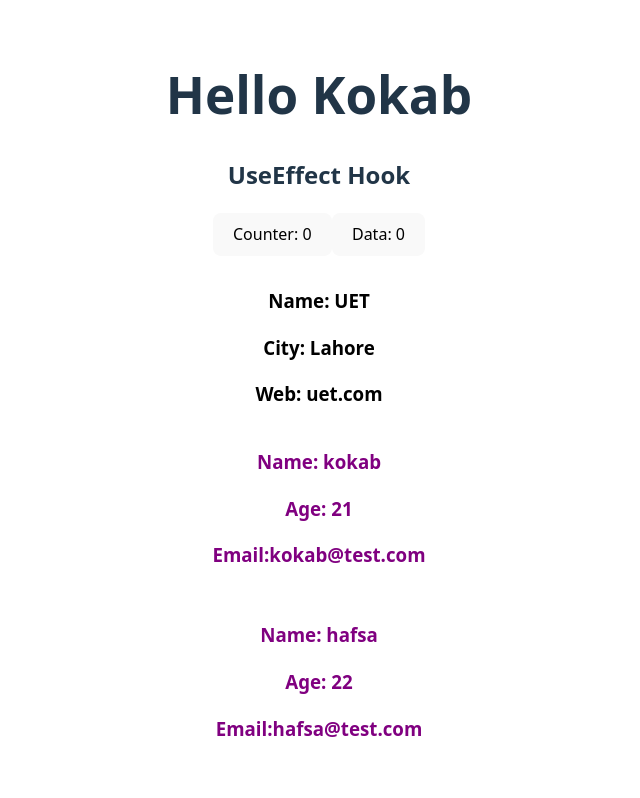
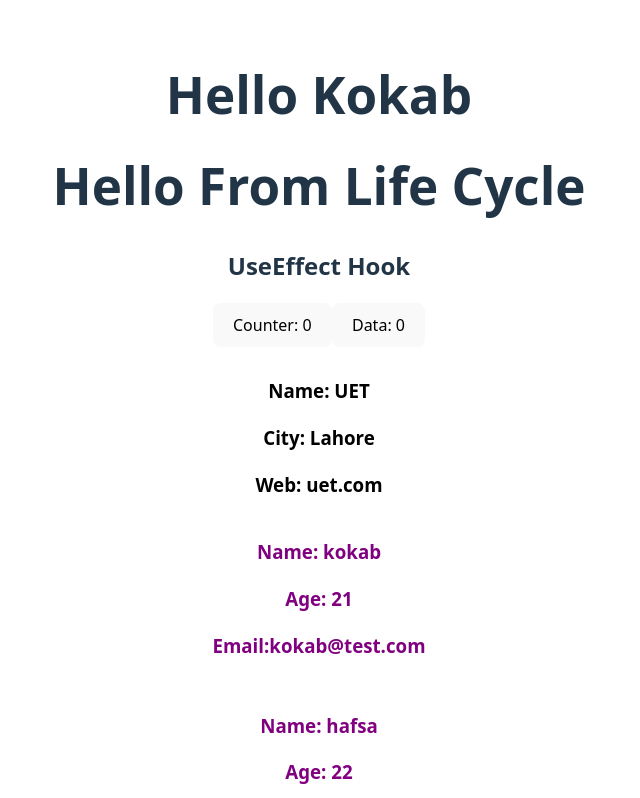
Before and after one commit to KokabNaveed/React, a React (Vite) app: page / in a window 1280 px wide. Shown: the top 798 px of the page, without its empty margins (321-961 px from the left). Built offline with nearby package versions, Linux system fonts and the light colour scheme.

Commit message:
Learning LifeCycle

```diff
--- a/src/App.jsx
+++ b/src/App.jsx
@@ -10,6 +10,7 @@ import Repeat from './RepeatComponent'
 import Clock from './Clock'
 import College from './College'
 import Effect from './useEffectHook'
+import LifeCycle from './LifeCycle'
 
 
 const fruit = (name) => {
@@ -155,6 +156,8 @@ function App() {
     <>
       <h1>Hello Kokab</h1>
 
+      <LifeCycle/>
+
       <Effect />
 
       {
--- /dev/null
+++ b/src/LifeCycle.jsx
@@ -0,0 +1,9 @@
+function LifeCycle(){
+    return (
+        <>
+        <h1>Hello From Life Cycle</h1>
+        </>
+    )
+}
+
+export default LifeCycle;
```
